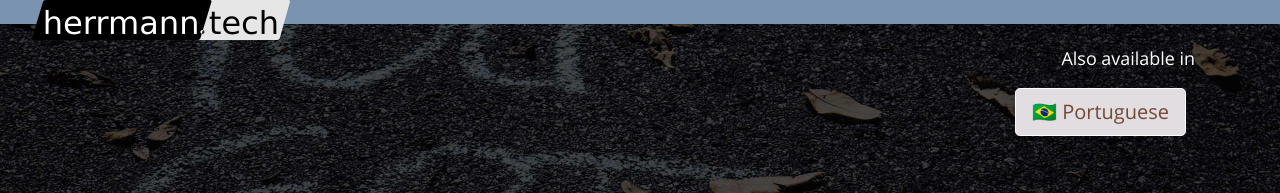
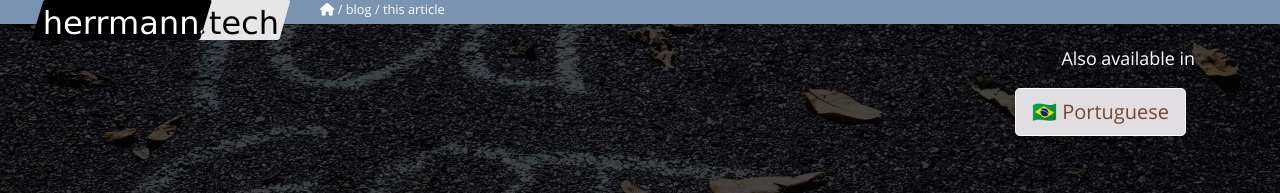
Before and after one commit to augusto-herrmann/augusto-herrmann.github.io, a Jekyll site: the page built from _posts/2020-02-19-its-2020-why-are-you-not-opening-up-data-yet-bingo.md, in a window 1280 px wide. Shown: the top 193 px of the page. Built offline with Jekyll 4.4.1, drawn with Linux system fonts in a browser that asks for light colours.

Commit message:
Add breadcrumb navigation to articles

```diff
--- a/_config.yml
+++ b/_config.yml
@@ -26,6 +26,7 @@ feed:
 # site wide translations
 t:
   en:
+    this_article: this article
     portrait: Augusto’s portrait
     bio:
       is a civic innovation practitioner engaged in finding ways to
@@ -71,6 +72,7 @@ t:
         name: Spanish
     also_available: Also available in
   pt:
+    this_article: este artigo
     portrait: retrato de Augusto
     bio:
       é um praticante da inovação cívica engajado em encontrar maneiras
@@ -118,6 +120,7 @@ t:
         name: Espanhol
     also_available: Também disponível em
   es:
+    this_article: este artículo
     portrait: retrato de Augusto
     bio:
       es un practicante de la innovación cívica comprometido en encontrar medios
--- a/_layouts/post.html
+++ b/_layouts/post.html
@@ -3,6 +3,19 @@
   <body class="post">
   <main role="main">
     {% include header.md %}
+    <nav class="breadcrumbs">
+      <a href="{{ page.lang | relative_url }}/">
+        <i class="fa-solid fa-house"></i>
+      </a>
+      /
+      <a href="{{ page.lang | relative_url }}/blog">
+        blog
+      </a>
+      /
+      <a href="{{ page.url | relative_url }}">
+        {{ site.t[page.lang].this_article }}
+      </a>
+    </nav>
     <article>
     <div class="heading">
       <aside class="languages container">
--- a/assets/styles/base.sass
+++ b/assets/styles/base.sass
@@ -438,6 +438,16 @@ html.post
     &:visited:focus, &:visited:hover
       color: $dt-text
 
+  nav.breadcrumbs
+    position: absolute
+    z-index: 3
+    margin-left: 25em
+    font-size: 0.8em
+    color: $dt-text
+
+    a, a:visited
+      color: $dt-text
+
   article
     background: $lt-clear-bg
 
```
